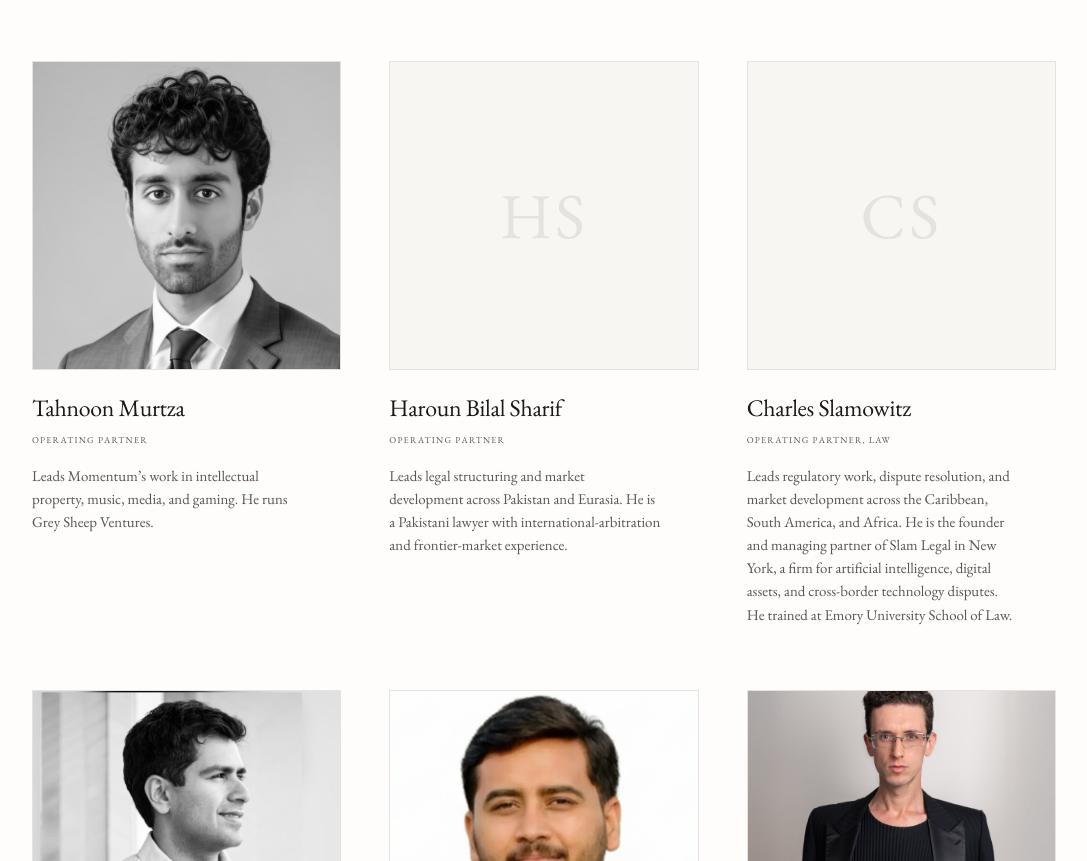
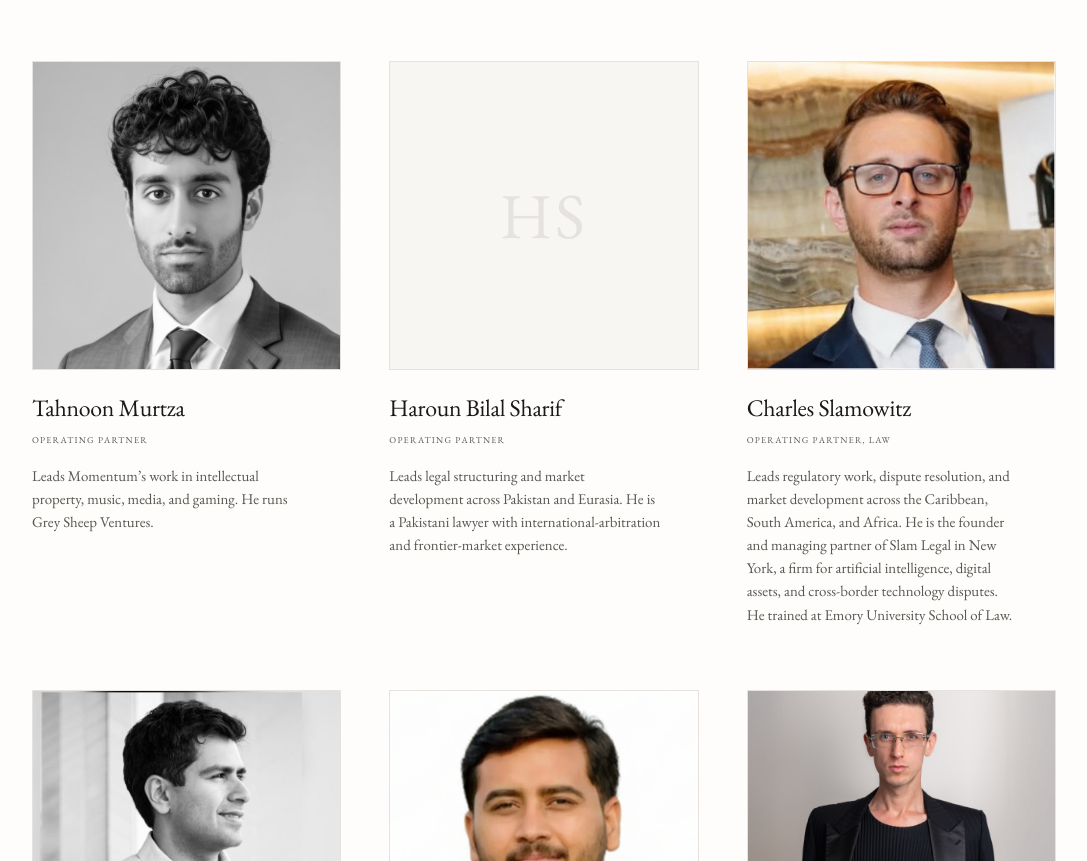
Before and after one commit to momentum-sez/momentum.inc, a plain HTML site: page team.html in a window 1280 px wide. Shown: the part 2576-3437 px from the top of the page, without its empty margins (91-1178 px from the left). Drawn offline with nearby package versions, Linux system fonts and the light colour scheme; a web font is replaced by a local one.

Commit message:
Team page: Charles Slamowitz's 800px portrait from Slam Legal

```diff
--- a/team.html
+++ b/team.html
@@ -198,7 +198,7 @@
                         </div>
 
                         <div class="team-card">
-                            <div class="team-portrait" data-initials="CS"></div>
+                            <div class="team-portrait" data-initials="CS"><img src="/team/charles-slamowitz.jpg" alt="Charles Slamowitz" width="800" height="800" loading="lazy"></div>
                             <h2 class="team-card-name">Charles Slamowitz</h2>
                             <p class="team-card-role">Operating Partner, Law</p>
                             <p class="team-card-bio">Leads regulatory work, dispute resolution, and market development across the Caribbean, South America, and Africa. He is the founder and managing partner of Slam Legal in New York, a firm for artificial intelligence, digital assets, and cross-border technology disputes. He trained at Emory University School of Law.</p>
```
Also changed, not shown: team/charles-slamowitz.jpg (added).
